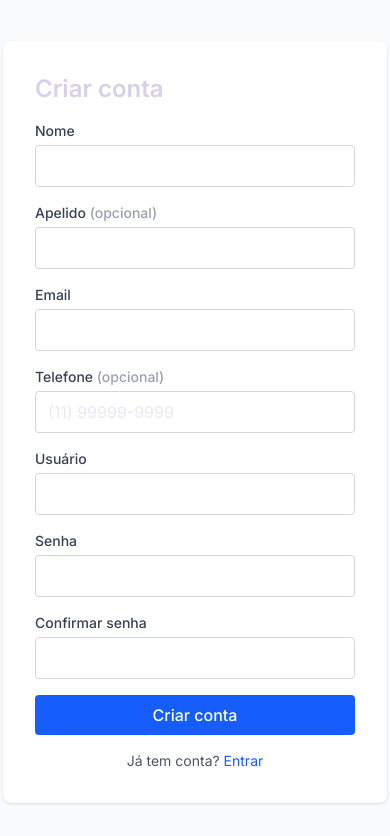
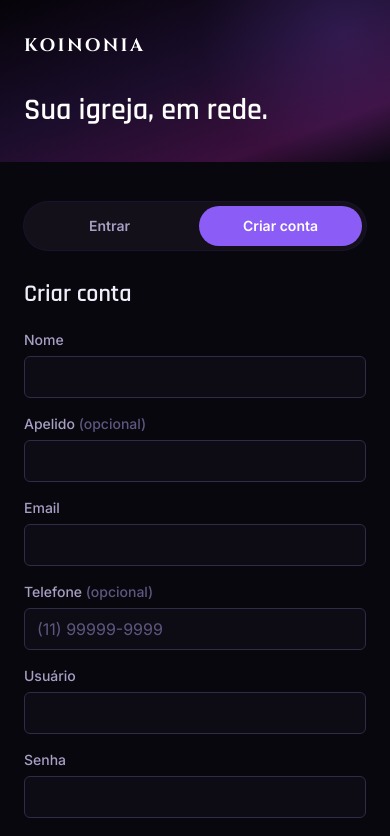
Before and after one commit to Willsmt/koinonia, a React (Vite) app in the folder frontend/: page /registro in a window 390 px wide. Shown: the top 836 px of the page. Built offline with nearby package versions, Linux system fonts and the light colour scheme; no server answers.

Commit message:
feat(frontend): redesign da tela de login/cadastro (ciclo 11) com responsividade mobile/tablet

```diff
--- /dev/null
+++ b/frontend/src/features/auth/AuthField.tsx
@@ -0,0 +1,32 @@
+import { forwardRef, type InputHTMLAttributes, type ReactNode } from 'react'
+
+interface AuthFieldProps extends InputHTMLAttributes<HTMLInputElement> {
+  label: string
+  hint?: string
+  error?: string
+  belowInput?: ReactNode
+}
+
+export const AuthField = forwardRef<HTMLInputElement, AuthFieldProps>(
+  ({ label, hint, error, belowInput, id, name, ...rest }, ref) => {
+    const fieldId = id ?? name
+
+    return (
+      <div>
+        <label htmlFor={fieldId} className="block text-sm font-medium text-ink-muted">
+          {label} {hint && <span className="text-ink-faint">{hint}</span>}
+        </label>
+        <input
+          id={fieldId}
+          name={name}
+          ref={ref}
+          {...rest}
+          className="mt-1.5 w-full rounded-[6px] border border-border-input bg-surface-sunken px-3 py-2 text-ink-strong placeholder:text-ink-faint focus:border-primary focus:outline-none focus:ring-2 focus:ring-primary-ring/40"
+        />
+        {belowInput}
+        {error && <p className="mt-1 text-sm text-danger">{error}</p>}
+      </div>
+    )
+  },
+)
+AuthField.displayName = 'AuthField'
--- /dev/null
+++ b/frontend/src/features/auth/AuthLayout.tsx
@@ -0,0 +1,65 @@
+import { Link } from 'react-router-dom'
+import type { ReactNode } from 'react'
+
+interface AuthLayoutProps {
+  children: ReactNode
+  activeTab: 'login' | 'cadastro'
+}
+
+export function AuthLayout({ children, activeTab }: AuthLayoutProps) {
+  return (
+    <div className="min-h-screen w-full bg-canvas lg:grid lg:grid-cols-[1.05fr_1fr]">
+      {/* Painel de marca */}
+      <div className="relative isolate flex flex-col justify-between overflow-hidden bg-[linear-gradient(160deg,#050308_0%,#1a0d2b_45%,#3a0f3c_80%,#0a0610_100%)] px-6 py-8 sm:px-10 sm:py-10 lg:border-r lg:border-primary/20 lg:px-14 lg:py-14">
+        <div
+          aria-hidden
+          className="pointer-events-none absolute -right-24 -top-28 h-72 w-72 rounded-full bg-[radial-gradient(circle,rgba(139,92,246,0.16),transparent_70%)]"
+        />
+        <div
+          aria-hidden
+          className="pointer-events-none absolute -bottom-32 -left-16 hidden h-96 w-96 rounded-full bg-[radial-gradient(circle,rgba(244,63,94,0.2),transparent_70%)] lg:block"
+        />
+
+        <span className="relative z-10 font-wordmark text-lg font-bold uppercase tracking-[0.14em] text-white lg:text-2xl">
+          koinonia
+        </span>
+
+        <div className="relative z-10 mt-8 max-w-md lg:mt-0">
+          <h1 className="font-display text-3xl font-semibold leading-tight text-white sm:text-4xl lg:text-[54px] lg:leading-[1.05]">
+            Sua igreja, em rede.
+          </h1>
+          <p className="mt-3 hidden text-base leading-relaxed text-white/80 sm:block lg:mt-5 lg:text-[17px]">
+            Células, redes e a igreja inteira num só feed — com o cuidado de saber quem está por perto.
+          </p>
+        </div>
+
+        <span className="relative z-10 hidden text-sm text-white/60 lg:block">© 2026 koinonia</span>
+      </div>
+
+      {/* Painel de formulário */}
+      <div className="flex items-center justify-center px-6 py-10 sm:px-10">
+        <div className="w-full max-w-sm">
+          <div className="mb-7 flex gap-2 rounded-full bg-surface p-1 shadow-halo-sm">
+            <Link
+              to="/login"
+              className={`flex-1 rounded-full py-2.5 text-center text-sm font-semibold transition-colors ${
+                activeTab === 'login' ? 'bg-primary text-white' : 'text-ink-muted hover:text-ink-default'
+              }`}
+            >
+              Entrar
+            </Link>
+            <Link
+              to="/registro"
+              className={`flex-1 rounded-full py-2.5 text-center text-sm font-semibold transition-colors ${
+                activeTab === 'cadastro' ? 'bg-primary text-white' : 'text-ink-muted hover:text-ink-default'
+              }`}
+            >
+              Criar conta
+            </Link>
+          </div>
+          {children}
+        </div>
+      </div>
+    </div>
+  )
+}
--- a/frontend/src/features/auth/LoginPage.tsx
+++ b/frontend/src/features/auth/LoginPage.tsx
@@ -4,6 +4,8 @@ import { zodResolver } from '@hookform/resolvers/zod'
 import { z } from 'zod'
 import { useAppDispatch, useAppSelector } from '../../app/hooks'
 import { login } from './authSlice'
+import { AuthLayout } from './AuthLayout'
+import { AuthField } from './AuthField'
 
 const schema = z.object({
   username: z.string().min(1, 'Obrigatório'),
@@ -31,55 +33,38 @@ export function LoginPage() {
   }
 
   return (
-    <div className="flex min-h-screen items-center justify-center bg-gray-50">
-      <form onSubmit={handleSubmit(onSubmit)} className="w-full max-w-sm space-y-4 rounded-lg bg-white p-8 shadow">
-        <h1 className="text-2xl font-semibold">Entrar</h1>
+    <AuthLayout activeTab="login">
+      <h2 className="mb-5 font-display text-2xl font-semibold text-ink-strong sm:text-[26px]">Bem-vindo de volta</h2>
+      <form onSubmit={handleSubmit(onSubmit)} className="flex flex-col gap-4">
+        <AuthField
+          label="Usuário"
+          {...register('username')}
+          error={errors.username?.message ?? fieldErrors?.username?.[0]}
+        />
+        <AuthField
+          label="Senha"
+          type="password"
+          {...register('password')}
+          error={errors.password?.message ?? fieldErrors?.password?.[0]}
+        />
 
-        <div>
-          <label htmlFor="username" className="block text-sm font-medium text-gray-700">
-            Usuário
-          </label>
-          <input
-            id="username"
-            type="text"
-            {...register('username')}
-            className="mt-1 w-full rounded border border-gray-300 px-3 py-2 focus:border-blue-500 focus:outline-none"
-          />
-          {errors.username && <p className="mt-1 text-sm text-red-600">{errors.username.message}</p>}
-          {fieldErrors?.username && <p className="mt-1 text-sm text-red-600">{fieldErrors.username[0]}</p>}
-        </div>
-
-        <div>
-          <label htmlFor="password" className="block text-sm font-medium text-gray-700">
-            Senha
-          </label>
-          <input
-            id="password"
-            type="password"
-            {...register('password')}
-            className="mt-1 w-full rounded border border-gray-300 px-3 py-2 focus:border-blue-500 focus:outline-none"
-          />
-          {errors.password && <p className="mt-1 text-sm text-red-600">{errors.password.message}</p>}
-          {fieldErrors?.password && <p className="mt-1 text-sm text-red-600">{fieldErrors.password[0]}</p>}
-        </div>
-
-        {error && <p className="text-sm text-red-600">{error}</p>}
+        {error && <p className="text-sm text-danger">{error}</p>}
 
         <button
           type="submit"
           disabled={status === 'loading'}
-          className="w-full rounded bg-blue-600 py-2 font-medium text-white hover:bg-blue-700 disabled:opacity-50"
+          className="mt-1 flex h-[46px] w-full items-center justify-center rounded-full bg-primary text-[15px] font-semibold text-white transition-colors hover:bg-primary-hover disabled:opacity-50"
         >
           {status === 'loading' ? 'Entrando...' : 'Entrar'}
         </button>
 
-        <p className="text-center text-sm text-gray-600">
+        <p className="text-center text-sm text-ink-muted">
           Não tem conta?{' '}
-          <Link to="/registro" className="text-blue-600 hover:underline">
+          <Link to="/registro" className="font-medium text-primary hover:text-primary-hover hover:underline">
             Cadastre-se
           </Link>
         </p>
       </form>
-    </div>
+    </AuthLayout>
   )
 }
--- a/frontend/src/features/auth/PasswordStrengthMeter.tsx
+++ b/frontend/src/features/auth/PasswordStrengthMeter.tsx
@@ -6,15 +6,14 @@ const COLORS = ['bg-red-500', 'bg-orange-500', 'bg-yellow-500', 'bg-lime-500', '
 export function PasswordStrengthMeter({ password }: { password: string }) {
   if (!password) return null
   const { score } = zxcvbn(password)
-
   return (
     <div className="mt-1">
       <div className="flex gap-1">
         {[0, 1, 2, 3, 4].map((i) => (
-          <div key={i} className={`h-1 flex-1 rounded ${i <= score ? COLORS[score] : 'bg-gray-200'}`} />
+          <div key={i} className={`h-1 flex-1 rounded ${i <= score ? COLORS[score] : 'bg-surface-muted'}`} />
         ))}
       </div>
-      <p className="mt-1 text-xs text-gray-500">{LABELS[score]}</p>
+      <p className="mt-1 text-xs text-ink-subtle">{LABELS[score]}</p>
     </div>
   )
 }
--- a/frontend/src/features/auth/RegisterPage.tsx
+++ b/frontend/src/features/auth/RegisterPage.tsx
@@ -5,6 +5,8 @@ import { z } from 'zod'
 import { useAppDispatch, useAppSelector } from '../../app/hooks'
 import { register as registerThunk } from './authSlice'
 import { PasswordStrengthMeter } from './PasswordStrengthMeter'
+import { AuthLayout } from './AuthLayout'
+import { AuthField } from './AuthField'
 
 function telefoneMask(raw: string): string {
   const digits = raw.replace(/\D/g, '').slice(0, 11)
@@ -64,57 +66,23 @@ export function RegisterPage() {
   }
 
   return (
-    <div className="flex min-h-screen items-center justify-center bg-gray-50 py-8">
-      <form onSubmit={handleSubmit(onSubmit)} className="w-full max-w-sm space-y-4 rounded-lg bg-white p-8 shadow">
-        <h1 className="text-2xl font-semibold">Criar conta</h1>
+    <AuthLayout activeTab="cadastro">
+      <h2 className="mb-5 font-display text-2xl font-semibold text-ink-strong sm:text-[26px]">Criar conta</h2>
+      <form onSubmit={handleSubmit(onSubmit)} className="flex flex-col gap-4">
+        <AuthField label="Nome" {...register('nome')} error={errors.nome?.message ?? fieldErrors?.nome?.[0]} />
 
-        <div>
-          <label htmlFor="nome" className="block text-sm font-medium text-gray-700">
-            Nome
-          </label>
-          <input
-            id="nome"
-            type="text"
-            {...register('nome')}
-            className="mt-1 w-full rounded border border-gray-300 px-3 py-2 focus:border-blue-500 focus:outline-none"
-          />
-          {errors.nome && <p className="mt-1 text-sm text-red-600">{errors.nome.message}</p>}
-          {fieldErrors?.nome && <p className="mt-1 text-sm text-red-600">{fieldErrors.nome[0]}</p>}
-        </div>
+        <AuthField label="Apelido" hint="(opcional)" {...register('apelido')} error={fieldErrors?.apelido?.[0]} />
 
-        <div>
-          <label htmlFor="apelido" className="block text-sm font-medium text-gray-700">
-            Apelido <span className="text-gray-400">(opcional)</span>
-          </label>
-          <input
-            id="apelido"
-            type="text"
-            {...register('apelido')}
-            className="mt-1 w-full rounded border border-gray-300 px-3 py-2 focus:border-blue-500 focus:outline-none"
-          />
-          {fieldErrors?.apelido && <p className="mt-1 text-sm text-red-600">{fieldErrors.apelido[0]}</p>}
-        </div>
-
-        <div>
-          <label htmlFor="email" className="block text-sm font-medium text-gray-700">
-            Email
-          </label>
-          <input
-            id="email"
+        <AuthField
+          label="Email"
           type="email"
           {...register('email')}
-            className="mt-1 w-full rounded border border-gray-300 px-3 py-2 focus:border-blue-500 focus:outline-none"
+          error={errors.email?.message ?? fieldErrors?.email?.[0]}
         />
-          {errors.email && <p className="mt-1 text-sm text-red-600">{errors.email.message}</p>}
-          {fieldErrors?.email && <p className="mt-1 text-sm text-red-600">{fieldErrors.email[0]}</p>}
-        </div>
 
-        <div>
-          <label htmlFor="telefone" className="block text-sm font-medium text-gray-700">
-            Telefone <span className="text-gray-400">(opcional)</span>
-          </label>
-          <input
-            id="telefone"
+        <AuthField
+          label="Telefone"
+          hint="(opcional)"
           type="tel"
           placeholder="(11) 99999-9999"
           {...register('telefone', {
@@ -122,70 +90,42 @@ export function RegisterPage() {
               e.target.value = telefoneMask(e.target.value)
             },
           })}
-            className="mt-1 w-full rounded border border-gray-300 px-3 py-2 focus:border-blue-500 focus:outline-none"
+          error={fieldErrors?.telefone?.[0]}
         />
-          {fieldErrors?.telefone && <p className="mt-1 text-sm text-red-600">{fieldErrors.telefone[0]}</p>}
-        </div>
 
-        <div>
-          <label htmlFor="username" className="block text-sm font-medium text-gray-700">
-            Usuário
-          </label>
-          <input
-            id="username"
-            type="text"
+        <AuthField
+          label="Usuário"
           {...register('username')}
-            className="mt-1 w-full rounded border border-gray-300 px-3 py-2 focus:border-blue-500 focus:outline-none"
+          error={errors.username?.message ?? fieldErrors?.username?.[0]}
         />
-          {errors.username && <p className="mt-1 text-sm text-red-600">{errors.username.message}</p>}
-          {fieldErrors?.username && <p className="mt-1 text-sm text-red-600">{fieldErrors.username[0]}</p>}
-        </div>
 
-        <div>
-          <label htmlFor="password" className="block text-sm font-medium text-gray-700">
-            Senha
-          </label>
-          <input
-            id="password"
+        <AuthField
+          label="Senha"
           type="password"
           {...register('password')}
-            className="mt-1 w-full rounded border border-gray-300 px-3 py-2 focus:border-blue-500 focus:outline-none"
+          belowInput={<PasswordStrengthMeter password={password} />}
+          error={errors.password?.message ?? fieldErrors?.password?.[0]}
         />
-          <PasswordStrengthMeter password={password} />
-          {errors.password && <p className="mt-1 text-sm text-red-600">{errors.password.message}</p>}
-          {fieldErrors?.password && <p className="mt-1 text-sm text-red-600">{fieldErrors.password[0]}</p>}
-        </div>
 
-        <div>
-          <label htmlFor="confirmPassword" className="block text-sm font-medium text-gray-700">
-            Confirmar senha
-          </label>
-          <input
-            id="confirmPassword"
-            type="password"
-            {...register('confirmPassword')}
-            className="mt-1 w-full rounded border border-gray-300 px-3 py-2 focus:border-blue-500 focus:outline-none"
-          />
-          {errors.confirmPassword && <p className="mt-1 text-sm text-red-600">{errors.confirmPassword.message}</p>}
-        </div>
+        <AuthField label="Confirmar senha" type="password" {...register('confirmPassword')} error={errors.confirmPassword?.message} />
 
-        {error && <p className="text-sm text-red-600">{error}</p>}
+        {error && <p className="text-sm text-danger">{error}</p>}
 
         <button
           type="submit"
           disabled={status === 'loading'}
-          className="w-full rounded bg-blue-600 py-2 font-medium text-white hover:bg-blue-700 disabled:opacity-50"
+          className="mt-1 flex h-[46px] w-full items-center justify-center rounded-full bg-primary text-[15px] font-semibold text-white transition-colors hover:bg-primary-hover disabled:opacity-50"
         >
           {status === 'loading' ? 'Criando conta...' : 'Criar conta'}
         </button>
 
-        <p className="text-center text-sm text-gray-600">
+        <p className="text-center text-sm text-ink-muted">
           Já tem conta?{' '}
-          <Link to="/login" className="text-blue-600 hover:underline">
+          <Link to="/login" className="font-medium text-primary hover:text-primary-hover hover:underline">
             Entrar
           </Link>
         </p>
       </form>
-    </div>
+    </AuthLayout>
   )
 }
```
Lines whose indentation alone changed are shown as unchanged.
